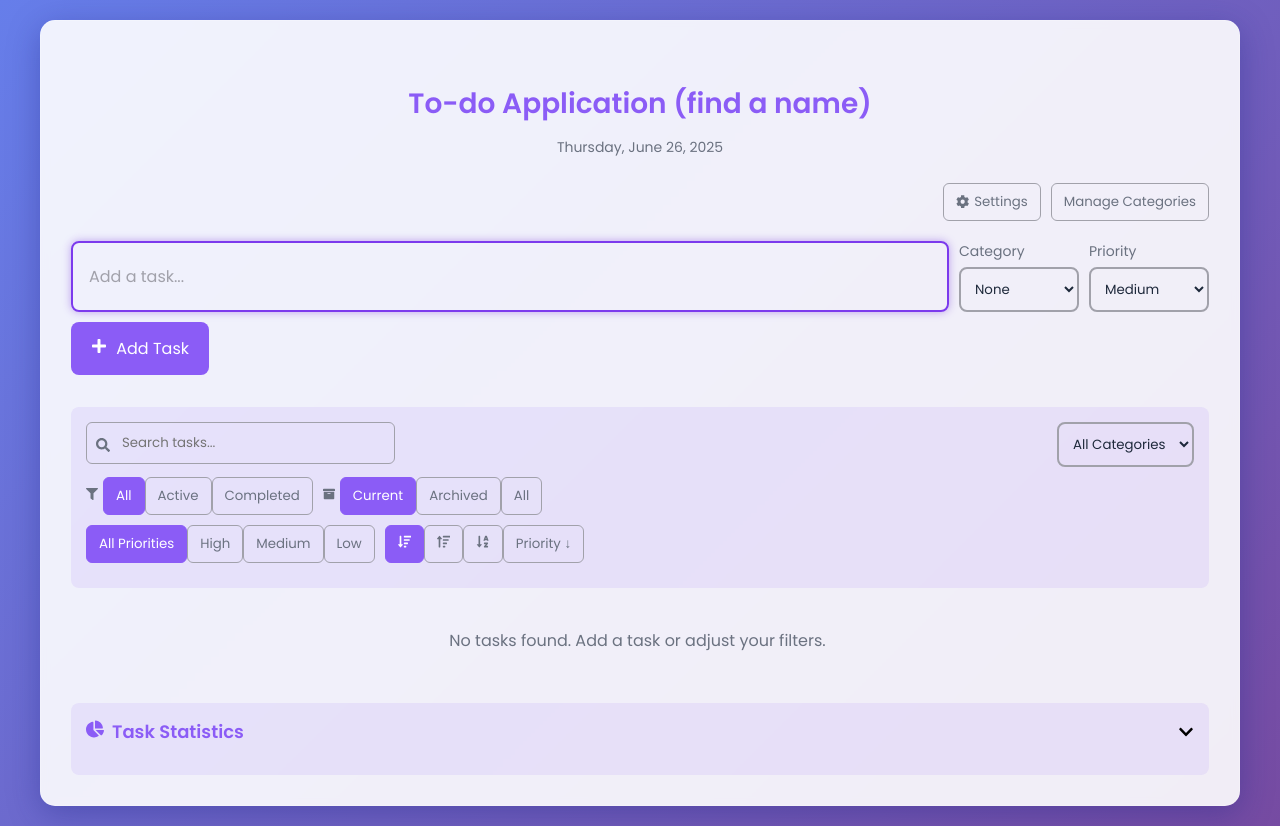
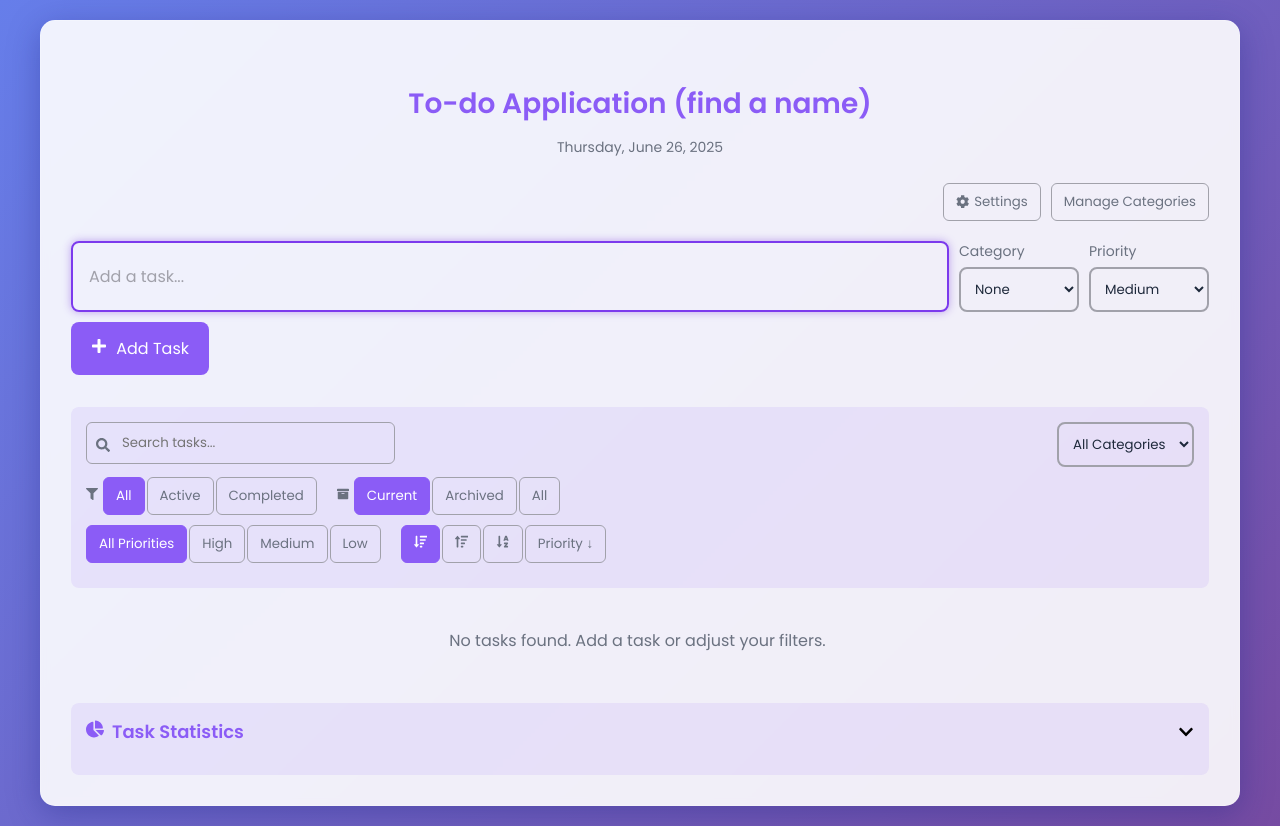
Before and after one commit to Tornio2/react-test2, a React (Create React App) app in the folder src/: page / in a window 1280 px wide. Built offline with nearby package versions, Linux system fonts and the light colour scheme; the HTML template or start-up script is replaced by a standard one.

Commit message:
style: Adjust gap in filter row and organize button styles

```diff
--- a/src/styles/FilterBar.css
+++ b/src/styles/FilterBar.css
@@ -8,9 +8,16 @@
 
 .filter-row {
   display: flex;
-  gap: 10px;
+  gap: 20px;
   margin-bottom: 10px;
   flex-wrap: wrap;
+}
+
+.filter-row button {
+    margin-right: 2px;
+}
+.filter-row button:last-child {
+  margin-right: 0;
 }
 
 .search-input {
```
